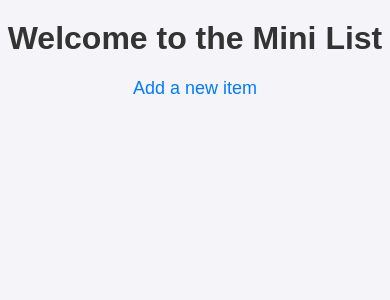
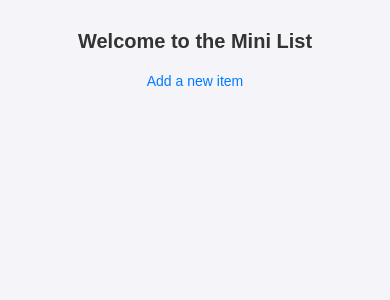
Before and after one commit to melodykellynwaogu/welcome-page-, a Flask app: page / in a window 390 px wide. Shown: the top 300 px of the page. Run offline with Flask 3, Linux system fonts and the light colour scheme.

Commit message:
Update for responsiveness and list display

```diff
--- a/app.py
+++ b/app.py
@@ -19,4 +19,4 @@
     return render_template('add_item.html')
 
 if __name__ == '__main__':
-    app.run()  # Removed debug=True for production deployment
+    app.run()
--- a/static/style.css
+++ b/static/style.css
@@ -63,3 +63,47 @@
 button:hover {
     background-color: #0056b3;
 }
+
+/* Responsive Design */
+@media (max-width: 768px) {
+    body {
+        padding: 10px;
+    }
+
+    form {
+        width: 100%;
+        padding: 15px;
+    }
+
+    h1 {
+        font-size: 24px;
+    }
+
+    a {
+        font-size: 16px;
+    }
+
+    button {
+        font-size: 14px;
+    }
+}
+
+@media (max-width: 480px) {
+    h1 {
+        font-size: 20px;
+    }
+
+    a {
+        font-size: 14px;
+    }
+
+    button {
+        font-size: 12px;
+        padding: 8px;
+    }
+
+    input[type="text"] {
+        font-size: 14px;
+        padding: 8px;
+    }
+}
--- a/templates/index.html
+++ b/templates/index.html
@@ -9,5 +9,10 @@
 <body>
     <h1>Welcome to the Mini List</h1>
     <a href="/add">Add a new item</a>
+    <ul>
+        {% for item in items %}
+            <li>{{ item }}</li>
+        {% endfor %}
+    </ul>
 </body>
 </html>
```
